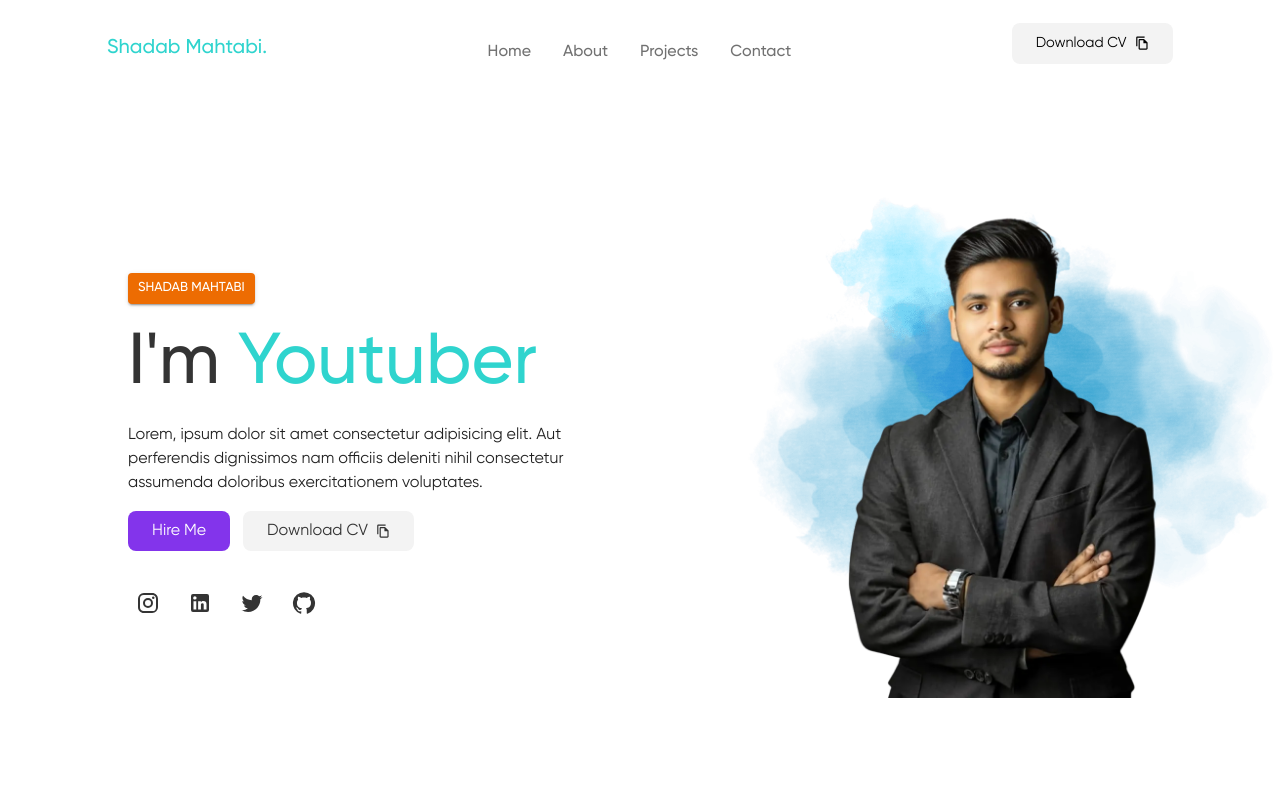
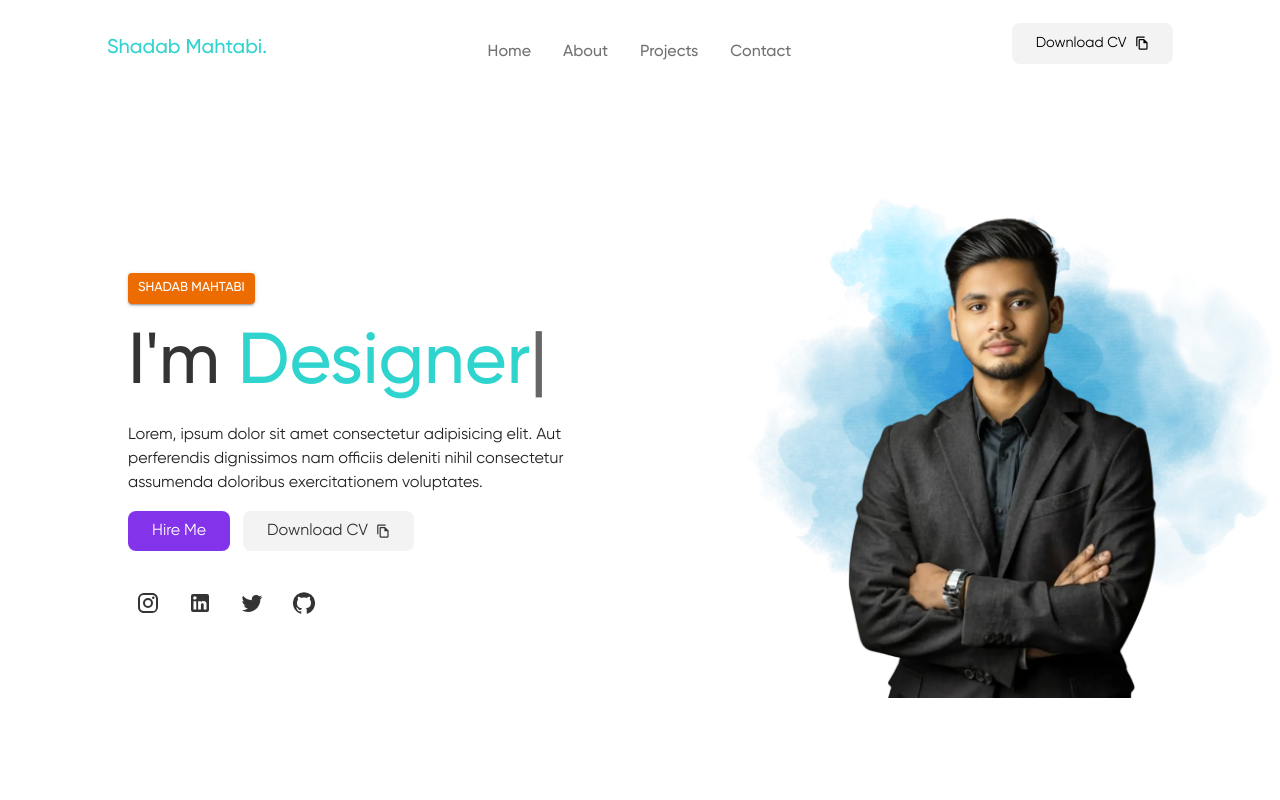
Before and after one commit to shadabmahtabi/Personal_Portfolio, a React (Vite) app: page / in a window 1280 px wide. Shown: the top 800 px of the page. Built offline with nearby package versions, Linux system fonts and the light colour scheme.

Commit message:
Added social media links and text animation

```diff
--- a/package.json
+++ b/package.json
@@ -18,7 +18,8 @@
     "react": "^18.3.1",
     "react-dom": "^18.3.1",
     "react-helmet-async": "^2.0.5",
-    "react-router-dom": "^6.28.0"
+    "react-router-dom": "^6.28.0",
+    "typed.js": "^2.1.0"
   },
   "devDependencies": {
     "@eslint/js": "^9.11.1",
--- a/src/components/specific/LandingPage.jsx
+++ b/src/components/specific/LandingPage.jsx
@@ -24,9 +24,32 @@ import {
   Tooltip,
   Typography,
 } from "@mui/material";
+import { useEffect, useRef } from "react";
 import { Link } from "react-router-dom";
+import Typed from "typed.js";
 
 const LandingPage = () => {
+  const textSpan = useRef(null);
+
+  useEffect(() => {
+    const typed = new Typed(textSpan.current, {
+      strings: [
+        "Developer",
+        "Youtuber",
+        "Designer",
+        // "Engineer",
+        // "Problem Solver",
+      ],
+      typeSpeed: 70,
+      backSpeed: 70,
+      loop: true,
+    });
+
+    return () => {
+      typed.destroy();
+    };
+  }, []);
+
   return (
     <Box
       width={"100%"}
@@ -109,9 +132,8 @@ const LandingPage = () => {
                 style={{
                   color: blueGreen,
                 }}
-              >
-                Youtuber
-              </span>
+                ref={textSpan}
+              ></span>
             </Typography>
             <p
               data-aos="fade-right"
@@ -188,7 +210,11 @@ const LandingPage = () => {
                 data-aos-duration="800"
                 data-aos-offset="50"
               >
-                <IconBtn title={"Instagram"} icon={<InstagramIcon />} link={import.meta.env.VITE_INSTA_LINK} />
+                <IconBtn
+                  title={"Instagram"}
+                  icon={<InstagramIcon />}
+                  link={import.meta.env.VITE_INSTA_LINK}
+                />
               </Link>
               <Link
                 data-aos="zoom-in"
@@ -196,7 +222,11 @@ const LandingPage = () => {
                 data-aos-duration="800"
                 data-aos-offset="50"
               >
-                <IconBtn title={"LinkedIn"} icon={<LinkedInIcon />} link={import.meta.env.VITE_LINKEDIN_LINK} />
+                <IconBtn
+                  title={"LinkedIn"}
+                  icon={<LinkedInIcon />}
+                  link={import.meta.env.VITE_LINKEDIN_LINK}
+                />
               </Link>
               <Link
                 data-aos="zoom-in"
@@ -204,7 +234,11 @@ const LandingPage = () => {
                 data-aos-duration="800"
                 data-aos-offset="50"
               >
-                <IconBtn title={"Twitter"} icon={<TwitterIcon />} link={import.meta.env.VITE_X_LINK} />
+                <IconBtn
+                  title={"Twitter"}
+                  icon={<TwitterIcon />}
+                  link={import.meta.env.VITE_X_LINK}
+                />
               </Link>
               <Link
                 data-aos="zoom-in"
@@ -212,7 +246,11 @@ const LandingPage = () => {
                 data-aos-duration="800"
                 data-aos-offset="50"
               >
-                <IconBtn title={"Github"} icon={<GitHubIcon />} link={import.meta.env.VITE_GITHUB_LINK} />
+                <IconBtn
+                  title={"Github"}
+                  icon={<GitHubIcon />}
+                  link={import.meta.env.VITE_GITHUB_LINK}
+                />
               </Link>
             </Box>
           </Stack>
@@ -281,17 +319,18 @@ const LandingPage = () => {
             />
           </Box>
         </Box>
-      </Box>x
+      </Box>
+      x
     </Box>
   );
 };
 
 const IconBtn = ({ title, icon, link }) => {
   const HandleLink = (link) => {
-    console.log(link)
+    // console.log(link);
     window.open(link, "_self");
-  }
-  console.log(link)
+  };
+
   return (
     <Tooltip title={title}>
       <IconButton
--- a/src/pages/Home.jsx
+++ b/src/pages/Home.jsx
@@ -12,7 +12,7 @@ const Home = () => {
   useEffect(() => {
     AOS.init({
       once: false,
-      offset: 200,
+      offset: 100,
       mirror: false,
       duration: 500,
       easing: "ease-in-out"
```
Also changed, not shown: 1 other file (tests, documents, lock files or other folders).
